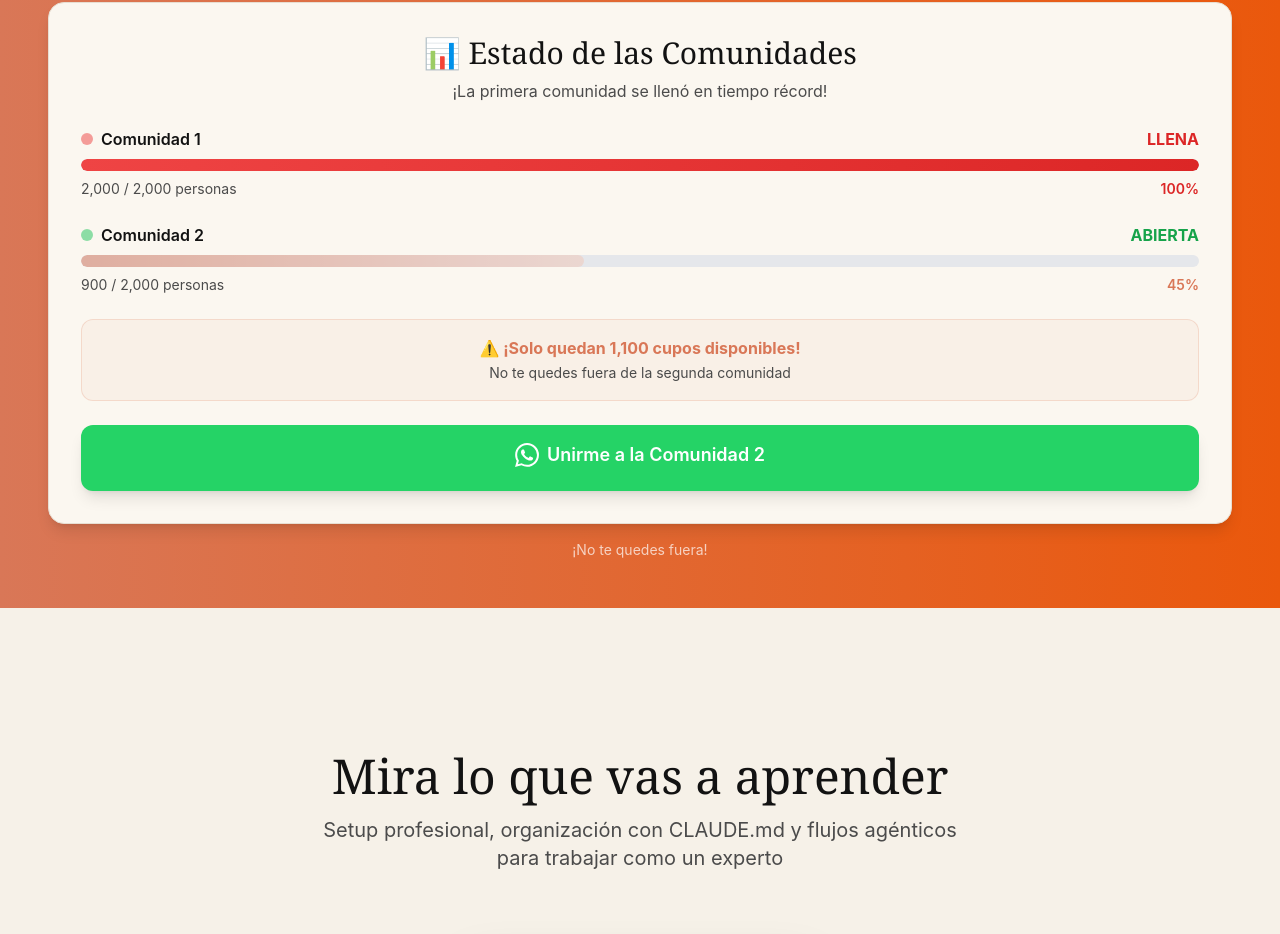
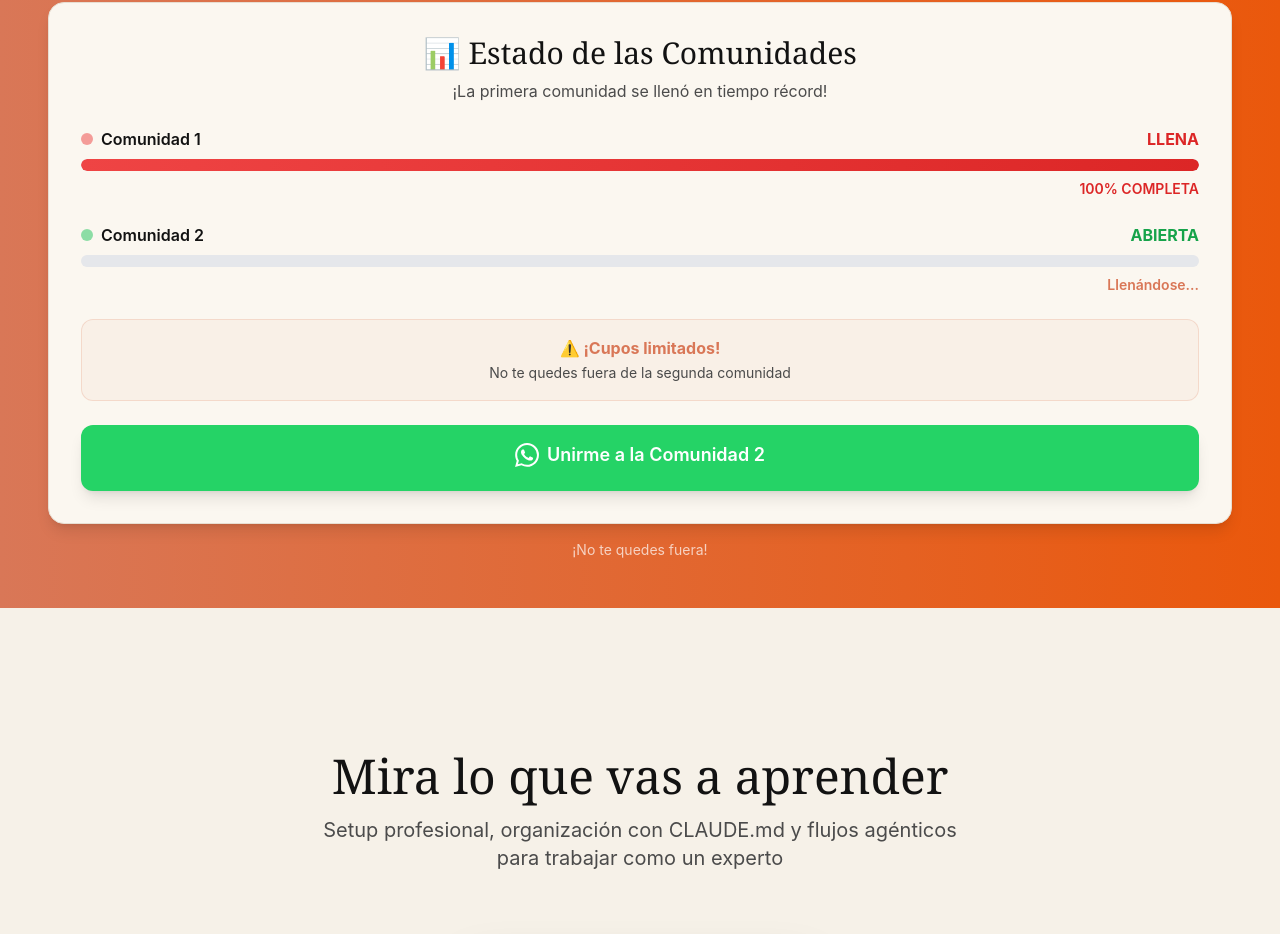
Before and after one commit to camidevai/CladeCodeConDaniel, a Next.js app: page / in a window 1280 px wide. Shown: the part 1462-2396 px from the top of the page. Built offline with nearby package versions, Linux system fonts and the light colour scheme.

Commit message:
Remove fake member counts, show only percentage for Community 2

```diff
--- a/components/CommunityProgress.tsx
+++ b/components/CommunityProgress.tsx
@@ -31,9 +31,8 @@ export default function CommunityProgress() {
             ></div>
           </div>
 
-          <div className="flex items-center justify-between text-xs sm:text-sm text-muted">
-            <span>2,000 / 2,000 personas</span>
-            <span className="font-semibold text-red-600">100%</span>
+          <div className="flex items-center justify-end text-xs sm:text-sm">
+            <span className="font-semibold text-red-600">100% COMPLETA</span>
           </div>
         </div>
 
@@ -47,17 +46,16 @@ export default function CommunityProgress() {
             <span className="font-bold text-green-600">ABIERTA</span>
           </div>
 
-          {/* Progress Bar */}
+          {/* Progress Bar - ACTUALIZA EL PORCENTAJE AQUÍ */}
           <div className="relative w-full h-3 bg-gray-200 rounded-full overflow-hidden">
             <div
               className="absolute top-0 left-0 h-full bg-gradient-to-r from-accent to-accentSoft rounded-full transition-all duration-1000 animate-pulse"
-              style={{ width: '45%' }}
+              style={{ width: '0%' }}
             ></div>
           </div>
 
-          <div className="flex items-center justify-between text-xs sm:text-sm text-muted">
-            <span>900 / 2,000 personas</span>
-            <span className="font-semibold text-accent">45%</span>
+          <div className="flex items-center justify-end text-xs sm:text-sm">
+            <span className="font-semibold text-accent">Llenándose...</span>
           </div>
         </div>
       </div>
@@ -65,7 +63,7 @@ export default function CommunityProgress() {
       {/* Mensaje de urgencia */}
       <div className="mt-6 p-4 bg-accent/5 border border-accent/20 rounded-xl">
         <p className="text-center text-sm sm:text-base text-text">
-          <span className="font-bold text-accent">⚠️ ¡Solo quedan 1,100 cupos disponibles!</span>
+          <span className="font-bold text-accent">⚠️ ¡Cupos limitados!</span>
           <br />
           <span className="text-muted text-sm">No te quedes fuera de la segunda comunidad</span>
         </p>
```
